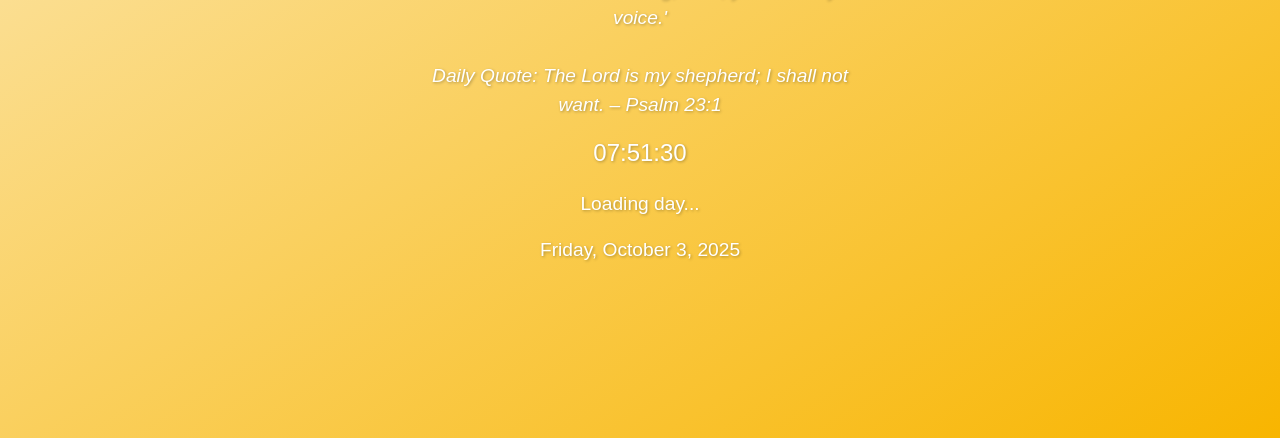
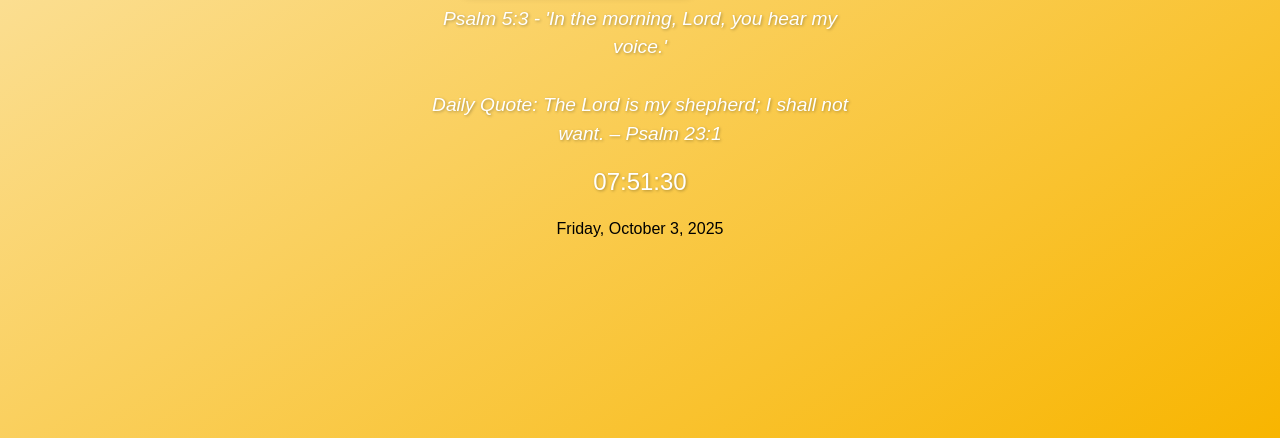
Before and after one commit to mashifmj-prog/greeter-bible, a plain HTML site: page index.html in a window 1280 px wide. Shown: the part 362-800 px from the top of the page. Drawn offline with Linux system fonts and the light colour scheme.

Commit message:
Update index.html
Changes:

Removed the old #weather element.

Kept only #forecast to show the full date with weekday.

```diff
--- a/index.html
+++ b/index.html
@@ -24,11 +24,8 @@
     <!-- Clock -->
     <p id="clock"></p>
 
-    <!-- Day & Date -->
-    <div id="date-container">
-      <p id="weather">Loading day...</p>
-      <p id="forecast"></p>
-    </div>
+    <!-- Date including weekday -->
+    <p id="forecast"></p>
   </div>
 
   <!-- Script -->
```
